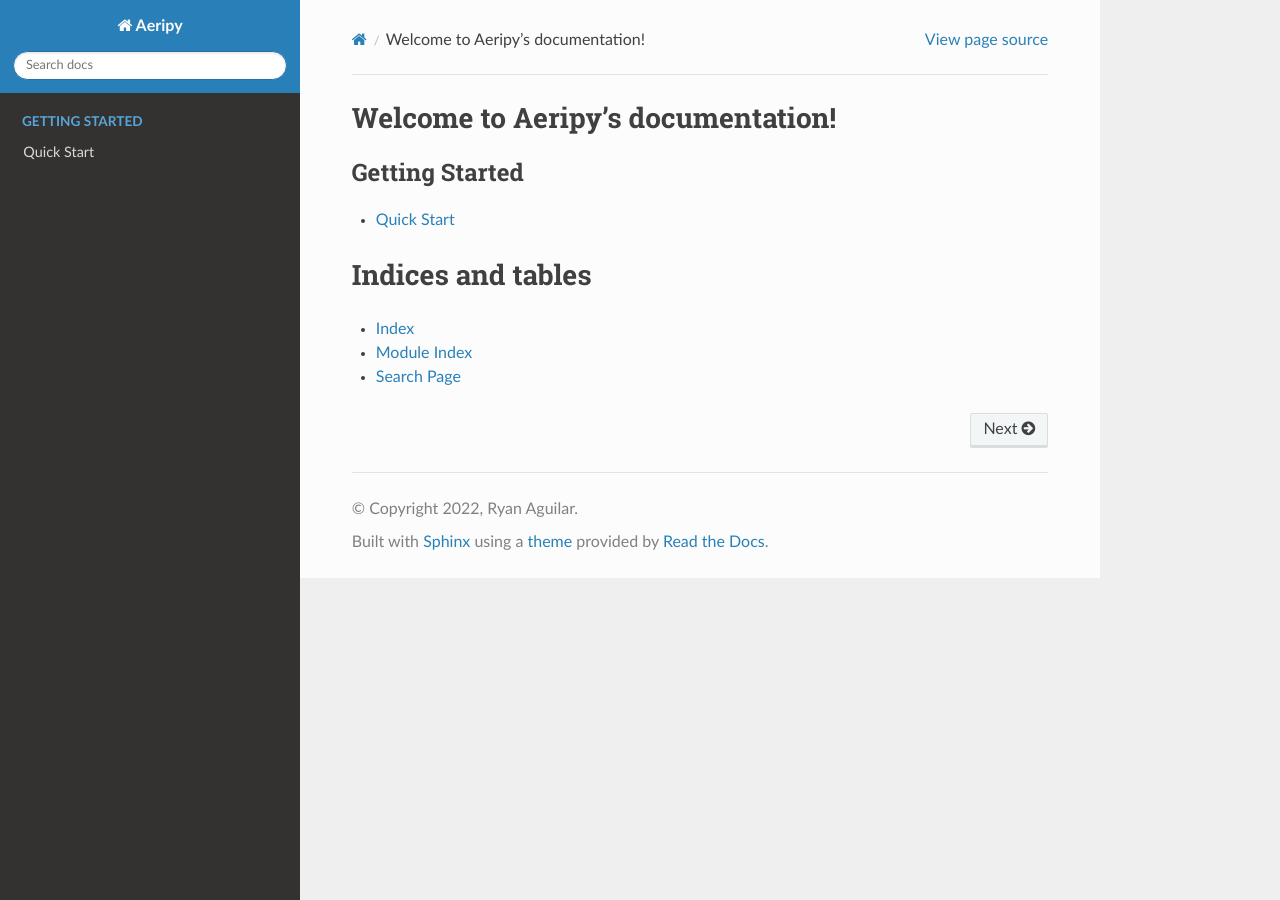
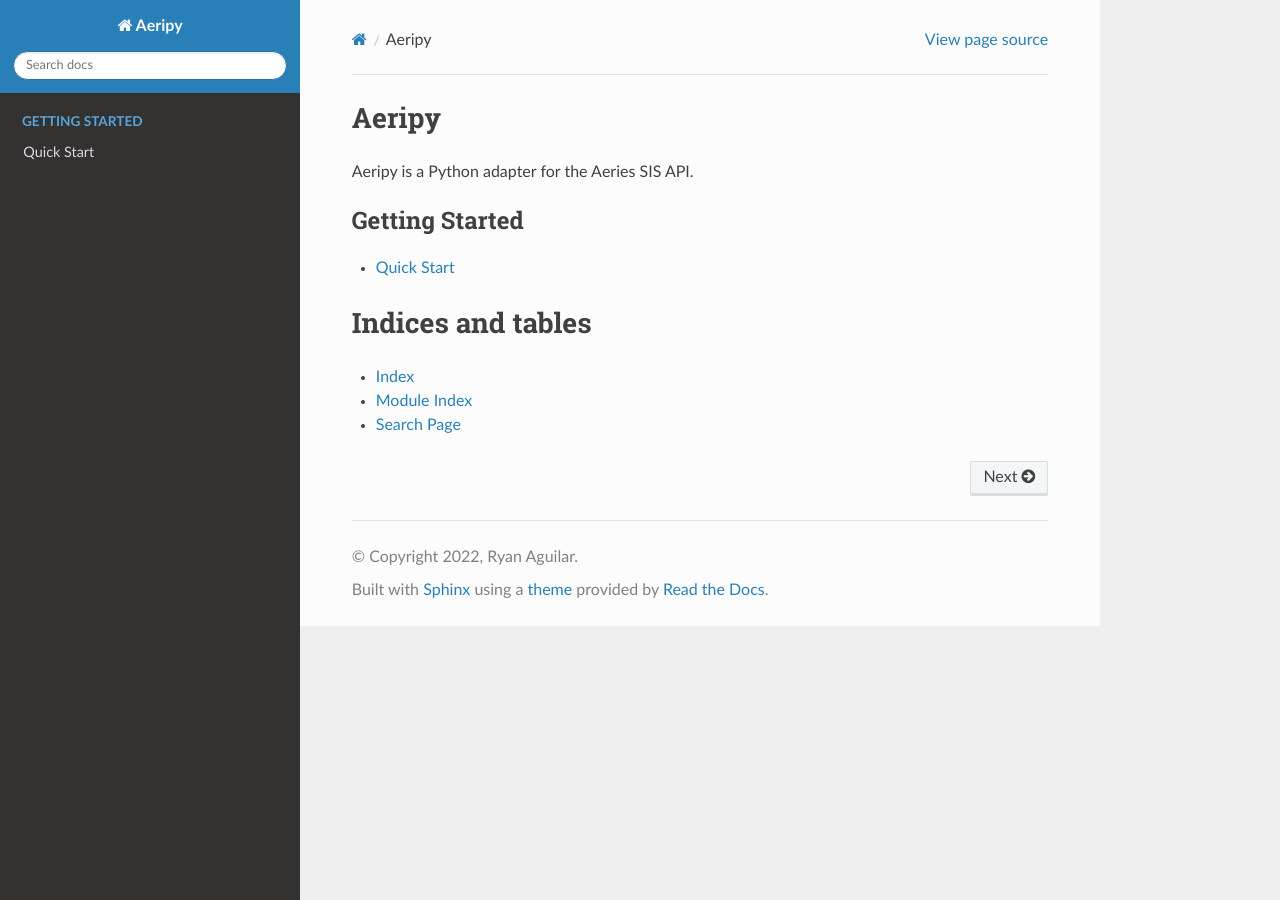
Before and after one commit to ryanaguilar/aeripy, a Sphinx documentation site: the page built from docs/index.rst, in a window 1280 px wide. Built offline with Sphinx 7.4.7 and the Read the Docs theme 2.0.0, drawn with Linux system fonts in a browser that asks for light colours.

Commit message:
update index

```diff
--- a/docs/index.rst
+++ b/docs/index.rst
@@ -3,8 +3,10 @@
    You can adapt this file completely to your liking, but it should at least
    contain the root `toctree` directive.
 
-Welcome to Aeripy's documentation!
+Aeripy
 ==================================
+
+Aeripy is a Python adapter for the Aeries SIS API.
 
 .. _getting_started:
 
```
